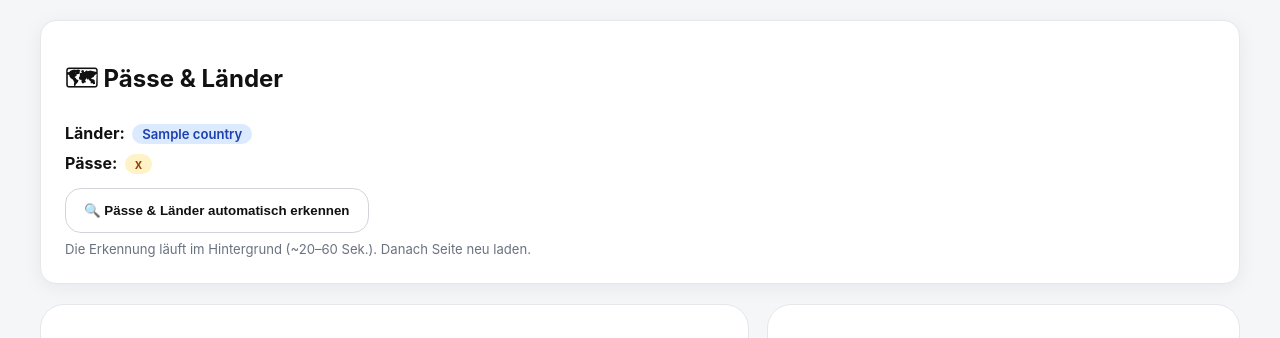
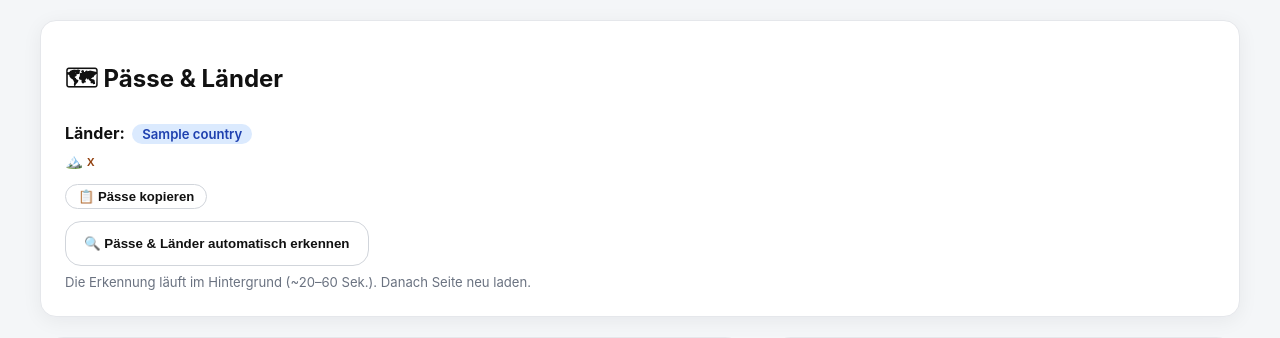
Before and after one commit to gspand/wc-wax-weather-app-20260210114014, a Flask app: template templates/stage.html in a window 1280 px wide. Shown: the part 596-934 px from the top of the page. Run offline with Flask 3, Linux system fonts and the light colour scheme; the template is opened without the code that fills it: most values are stand-ins (such as "Sample title", 1, 10 or a date in 2020); grey boxes marked "Sample" are stand-in pictures; a database or web service that is not in the repository returns one stand-in record (values such as "Sample title"); data that the repository does not hold is empty.

Commit message:
feat: display passes with mountain emoji and copy-to-clipboard button

```diff
--- a/static/css/app.css
+++ b/static/css/app.css
@@ -329,6 +329,29 @@ button {
   color: #1e40af;
 }
 
+.passes-list {
+  display: flex;
+  flex-direction: column;
+  gap: 4px;
+  margin: 6px 0;
+}
+
+.passes-list-card {
+  margin: 4px 0 0;
+}
+
+.pass-item {
+  font-size: 0.9rem;
+  font-weight: 500;
+  color: #92400e;
+}
+
+.copy-passes-btn {
+  margin-top: 8px;
+  font-size: 0.82rem;
+  padding: 4px 12px;
+}
+
 .badge-pass {
   background: #fef3c7;
   color: #92400e;
--- a/templates/stage.html
+++ b/templates/stage.html
@@ -32,11 +32,12 @@
         </p>
         {% endif %}
         {% if geocoding.passes %}
-        <p><strong>Pässe:</strong>
+        <div class="passes-list" id="passes-list">
           {% for p in geocoding.passes %}
-            <span class="badge badge-pass">{{ p }}</span>
+            <div class="pass-item">🏔️ {{ p }}</div>
           {% endfor %}
-        </p>
+        </div>
+        <button class="button button-secondary copy-passes-btn" type="button" onclick="copyPassesList('passes-list', this)">📋 Pässe kopieren</button>
         {% endif %}
       {% else %}
         <p class="muted">Noch keine Pässe oder Länder erkannt.</p>
@@ -150,4 +151,15 @@
     map.fitBounds(layer.getBounds(), { padding: [20, 20] });
   }
 </script>
+<script>
+  function copyPassesList(listId, btn) {
+    const items = document.querySelectorAll('#' + listId + ' .pass-item');
+    const text = Array.from(items).map(el => el.textContent.trim()).join('\n');
+    navigator.clipboard.writeText(text).then(function() {
+      const orig = btn.textContent;
+      btn.textContent = '✅ Kopiert!';
+      setTimeout(function() { btn.textContent = orig; }, 2000);
+    });
+  }
+</script>
 {% endblock %}
```
Also changed, not shown: templates/index.html (+17 -1 lines).
